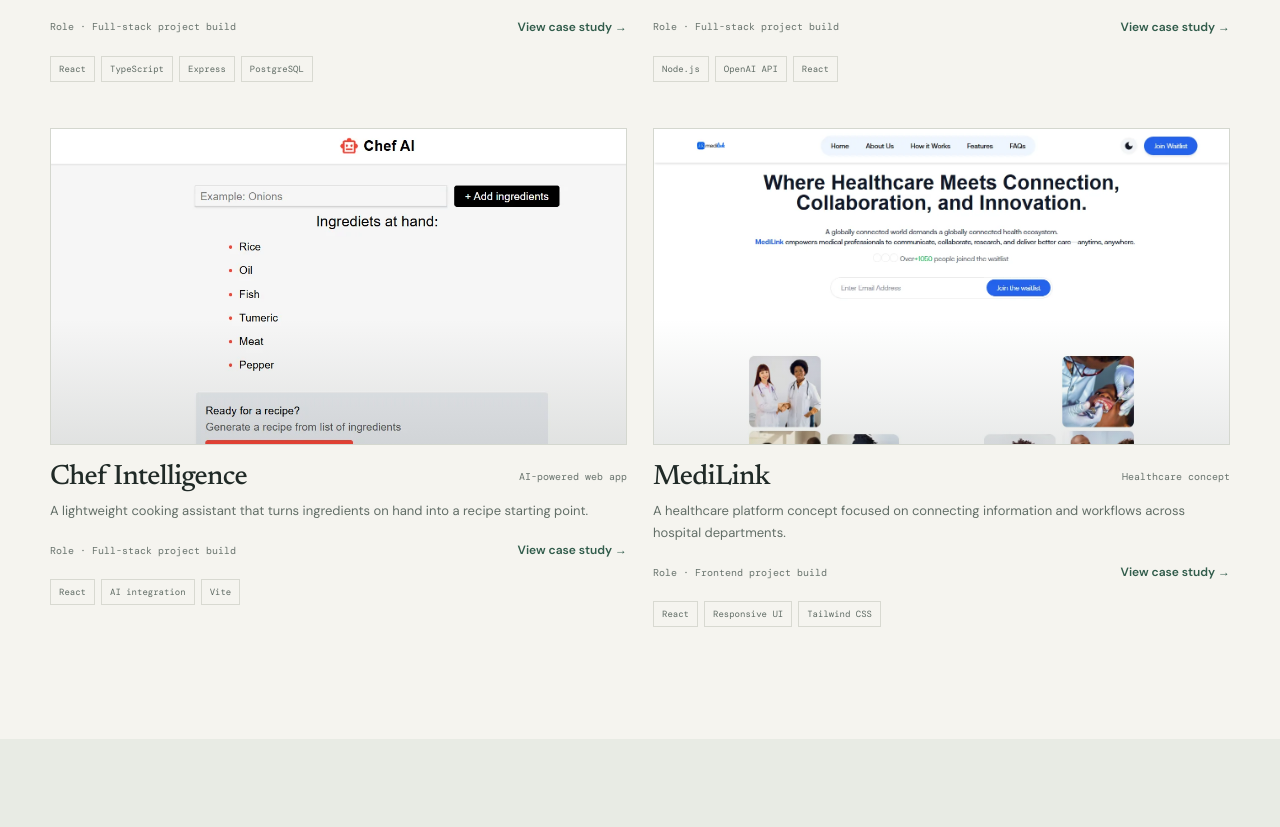
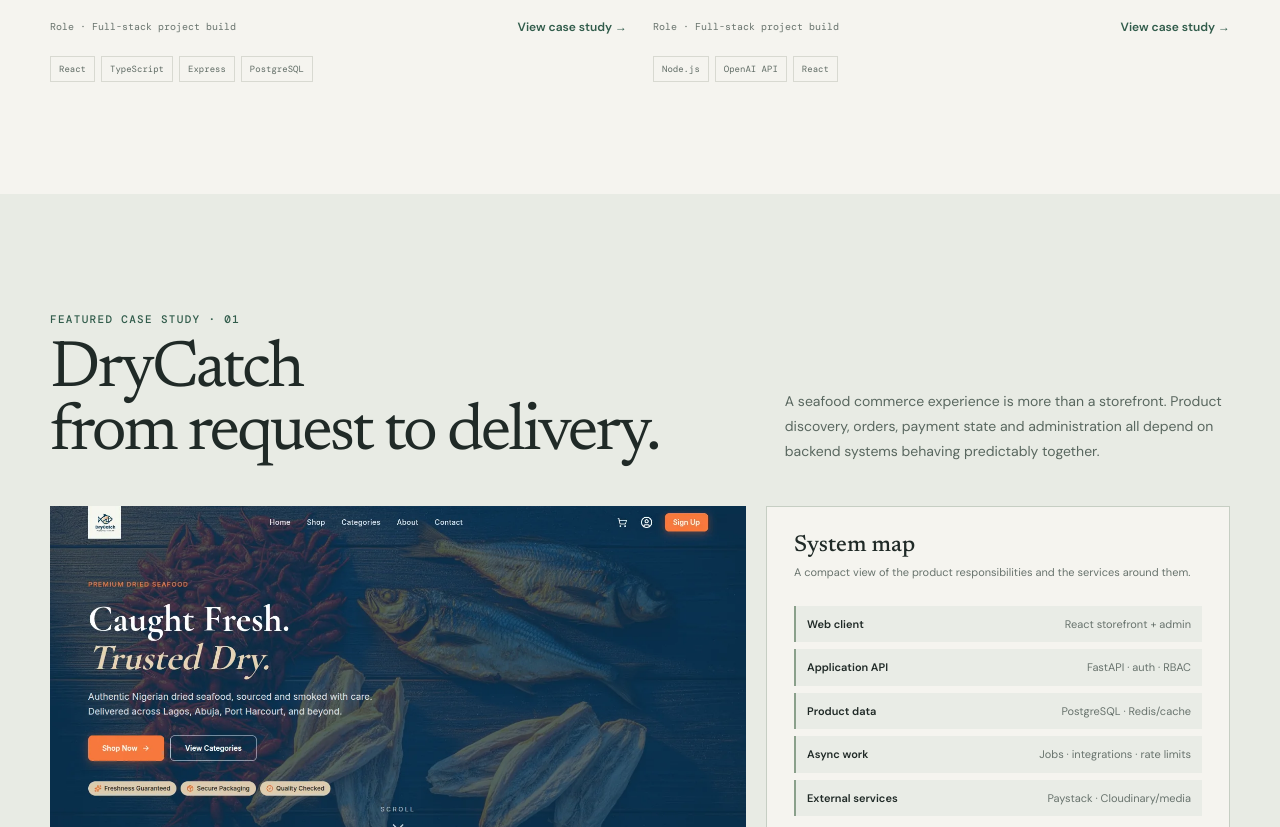
Before and after one commit to Emediong-Jonah03/second-portfolio, a React (Vite) app: page / in a window 1280 px wide. Shown: the part 2960-3787 px from the top of the page. Built offline with nearby package versions, Linux system fonts and the light colour scheme.

Commit message:
Update portfolio projects and sitemap

```diff
--- a/src/App.jsx
+++ b/src/App.jsx
@@ -247,7 +247,7 @@
         <section className="section work-section" id="work">
           <div className="work-intro">
             <div className="section-heading">
-              <div><span className="eyebrow">Selected work · 06 projects</span><h2>Proof in the work.</h2></div>
+              <div><span className="eyebrow">Selected work · 04 projects</span><h2>Proof in the work.</h2></div>
             </div>
             <p>Each project is a chance to solve a real product problem. The visuals show the work; the notes explain the thinking.</p>
           </div>
--- a/src/data/projects.js
+++ b/src/data/projects.js
@@ -2,8 +2,6 @@
 import dlcf from "../assets/dlcf-futia.webp";
 import mebaspr from "../assets/mebaspr.webp";
 import resumeAnalyser from "../assets/resume-analyser.webp";
-import chef from "../assets/AI-web-app.webp";
-import medilink from "../assets/medical.webp";
 
 // Project links are intentionally private until a destination is explicitly added here.
 const projects = [
@@ -90,48 +88,6 @@
       challenges: "",
       outcome: "An AI-assisted resume analysis workflow. No measured job-search outcomes are published."
     }
-  },
-  {
-    id: "chef-intelligence",
-    name: "Chef Intelligence",
-    type: "AI-powered web app",
-    image: chef,
-    alt: "Chef Intelligence ingredient-based recipe interface",
-    description: "A lightweight cooking assistant that turns ingredients on hand into a recipe starting point.",
-    role: "Full-stack project build",
-    technologies: ["React", "AI integration", "Vite"],
-    liveUrl: "",
-    githubUrl: "",
-    caseStudy: {
-      problem: "People want a practical starting point for cooking with ingredients they already have.",
-      architecture: "A React and Vite web app with an AI-powered recipe-generation flow.",
-      decisions: "The product starts from available ingredients so the AI capability is tied to a specific cooking task.",
-      security: "",
-      dataFlow: "",
-      challenges: "",
-      outcome: "An ingredient-led recipe-generation experience. No measured outcomes are published."
-    }
-  },
-  {
-    id: "medilink",
-    name: "MediLink",
-    type: "Healthcare concept",
-    image: medilink,
-    alt: "MediLink healthcare platform concept pages",
-    description: "A healthcare platform concept focused on connecting information and workflows across hospital departments.",
-    role: "Frontend project build",
-    technologies: ["React", "Responsive UI", "Tailwind CSS"],
-    liveUrl: "",
-    githubUrl: "",
-    caseStudy: {
-      problem: "The concept explores how hospital departments could access related information and workflows in one place.",
-      architecture: "A React and Tailwind CSS interface concept focused on responsive department-facing views.",
-      decisions: "The work centers on bringing related information into a consistent interface; backend and data architecture details are not published.",
-      security: "",
-      dataFlow: "",
-      challenges: "",
-      outcome: "A healthcare platform interface concept. No hospital deployment or operational outcomes are claimed."
-    }
   }
 ];
 
```
Also changed, not shown: 1 other file (tests, documents, lock files or other folders).
